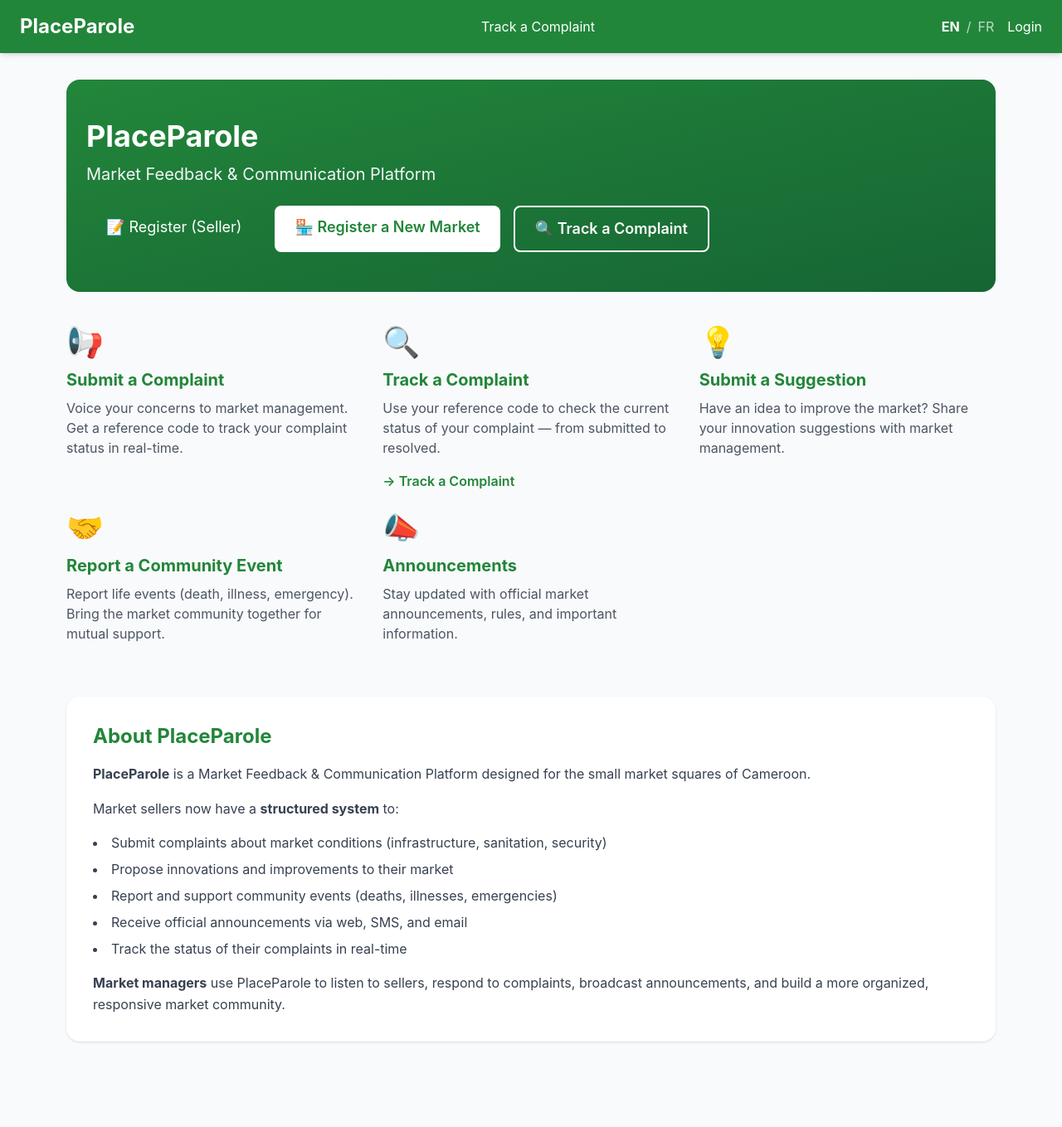
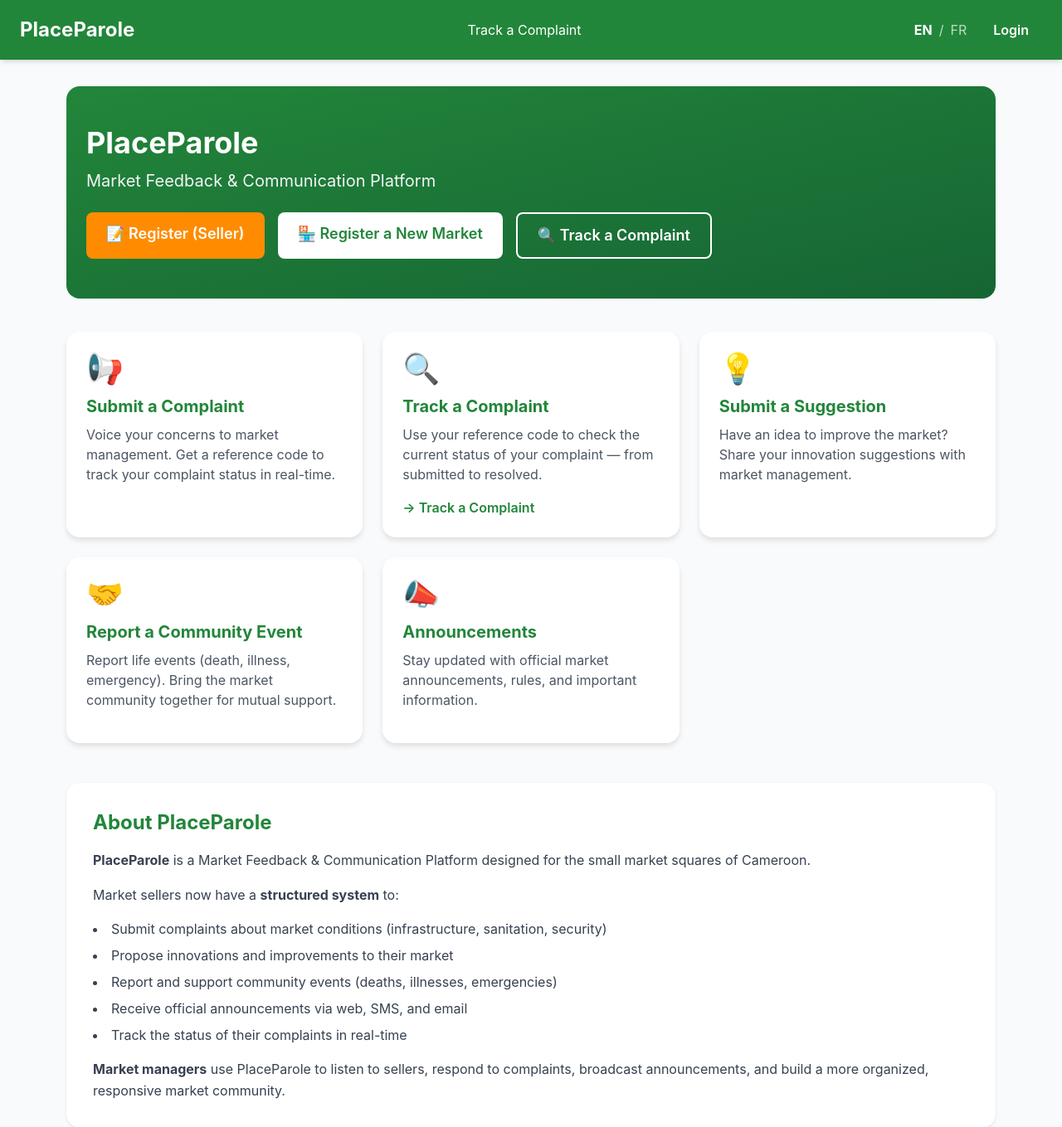
Before and after one commit to plotagon87/PlaceParole, a PHP site: page /PlaceParole/ in a window 1280 px wide. Shown: the top 1359 px of the page at 83% size. Run offline with PHP 8.4, Linux system fonts and the light colour scheme; some libraries are stand-ins or nearby versions.

Commit message:
Refactor button and input field styles in header template for improved UI consistency

```diff
--- a/modules/analytics/dashboard.php
+++ b/modules/analytics/dashboard.php
@@ -146,4 +146,3 @@ $monthData = array_values($months);
 </script>
 
 <?php require_once '../../templates/footer.php'; ?>
-<?php require_once '../../templates/footer.php'; ?>
--- a/modules/complaints/submit.php
+++ b/modules/complaints/submit.php
@@ -92,7 +92,7 @@ $categories = [
             <div>
                 <label for="category" class="block font-semibold text-gray-700 mb-2"><?= $t['complaint_category'] ?></label>
                 <select id="category" name="category" class="input-field" required>
-                    <option value="">— <?= $t['select_market'] ?> —</option>
+                    <option value="">— <?= $t['select_category'] ?? 'Select a Category' ?> —</option>
                     <?php foreach ($categories as $cat): ?>
                         <option value="<?= $cat ?>"><?= $t[$cat] ?></option>
                     <?php endforeach; ?>
--- a/setup_verify.php
+++ b/setup_verify.php
@@ -4,11 +4,6 @@
  * Verify that PlaceParole is properly set up
  * Access: http://localhost/PlaceParole/setup_verify.php
  */
-// Only allow this file to run from the command line (CLI), never from a browser
-if (php_sapi_name() !== 'cli') {
-    http_response_code(404); // Pretend the page does not exist
-    exit;
-}
 
 require_once 'config/db.php';
 ?>
--- a/templates/header.php
+++ b/templates/header.php
@@ -41,32 +41,105 @@ require_once __DIR__ . '/../config/lang.php'; // Load language system — $t is
         body {
             font-family: -apple-system, BlinkMacSystemFont, 'Segoe UI', Roboto, 'Helvetica Neue', Arial, sans-serif;
         }
+
+        /* Button Styles */
         .btn-primary {
-            @apply bg-primary text-white px-4 py-2 rounded-lg font-semibold hover:bg-opacity-90 transition;
+            background-color: #22863a;
+            color: white;
+            padding: 0.5rem 1rem;
+            border-radius: 0.5rem;
+            font-weight: 600;
+            transition: opacity 0.2s;
+            display: inline-block;
+            text-decoration: none;
+            border: none;
+            cursor: pointer;
         }
+        .btn-primary:hover { opacity: 0.9; }
+
         .btn-secondary {
-            @apply bg-secondary text-white px-4 py-2 rounded-lg font-semibold hover:bg-opacity-90 transition;
+            background-color: #ff8c00;
+            color: white;
+            padding: 0.5rem 1rem;
+            border-radius: 0.5rem;
+            font-weight: 600;
+            transition: opacity 0.2s;
+            display: inline-block;
+            text-decoration: none;
+            border: none;
+            cursor: pointer;
         }
+        .btn-secondary:hover { opacity: 0.9; }
+
         .btn-outlined {
-            @apply border-2 border-primary text-primary px-4 py-2 rounded-lg font-semibold hover:bg-primary hover:text-white transition;
+            border: 2px solid #22863a;
+            color: #22863a;
+            padding: 0.5rem 1rem;
+            border-radius: 0.5rem;
+            font-weight: 600;
+            transition: all 0.2s;
+            display: inline-block;
+            text-decoration: none;
+            background: transparent;
+            cursor: pointer;
         }
+        .btn-outlined:hover {
+            background-color: #22863a;
+            color: white;
+        }
+
+        /* Input Fields */
         .input-field {
-            @apply w-full border border-gray-300 rounded-lg px-3 py-2 focus:outline-none focus:ring-2 focus:ring-primary;
+            width: 100%;
+            border: 1px solid #d1d5db;
+            border-radius: 0.5rem;
+            padding: 0.5rem 0.75rem;
+            font-size: 1rem;
+            transition: all 0.2s;
+            box-sizing: border-box;
         }
+        .input-field:focus {
+            outline: none;
+            ring: 2px #22863a;
+            border-color: #22863a;
+            box-shadow: 0 0 0 2px rgba(34, 134, 58, 0.1);
+        }
+
+        /* Cards */
         .card {
-            @apply bg-white rounded-2xl shadow-md p-6;
+            background-color: white;
+            border-radius: 1rem;
+            box-shadow: 0 4px 6px rgba(0, 0, 0, 0.1);
+            padding: 1.5rem;
         }
+
+        /* Status Badges */
         .status-badge {
-            @apply px-3 py-1 rounded-full text-xs font-bold inline-block;
+            padding: 0.25rem 0.75rem;
+            border-radius: 9999px;
+            font-size: 0.75rem;
+            font-weight: 700;
+            display: inline-block;
         }
+
         .status-pending {
-            @apply status-badge bg-red-100 text-red-700;
+            background-color: #fee2e2;
+            color: #991b1b;
         }
+
         .status-in-review {
-            @apply status-badge bg-yellow-100 text-yellow-700;
+            background-color: #fef3c7;
+            color: #92400e;
         }
+
         .status-resolved {
-            @apply status-badge bg-green-100 text-green-700;
+            background-color: #dcfce7;
+            color: #166534;
+        }
+
+        /* Dark Mode */
+        @media (prefers-color-scheme: dark) {
+            .card { background-color: #2a2a2a; color: #f5f5f5; }
         }
     </style>
 </head>
```
